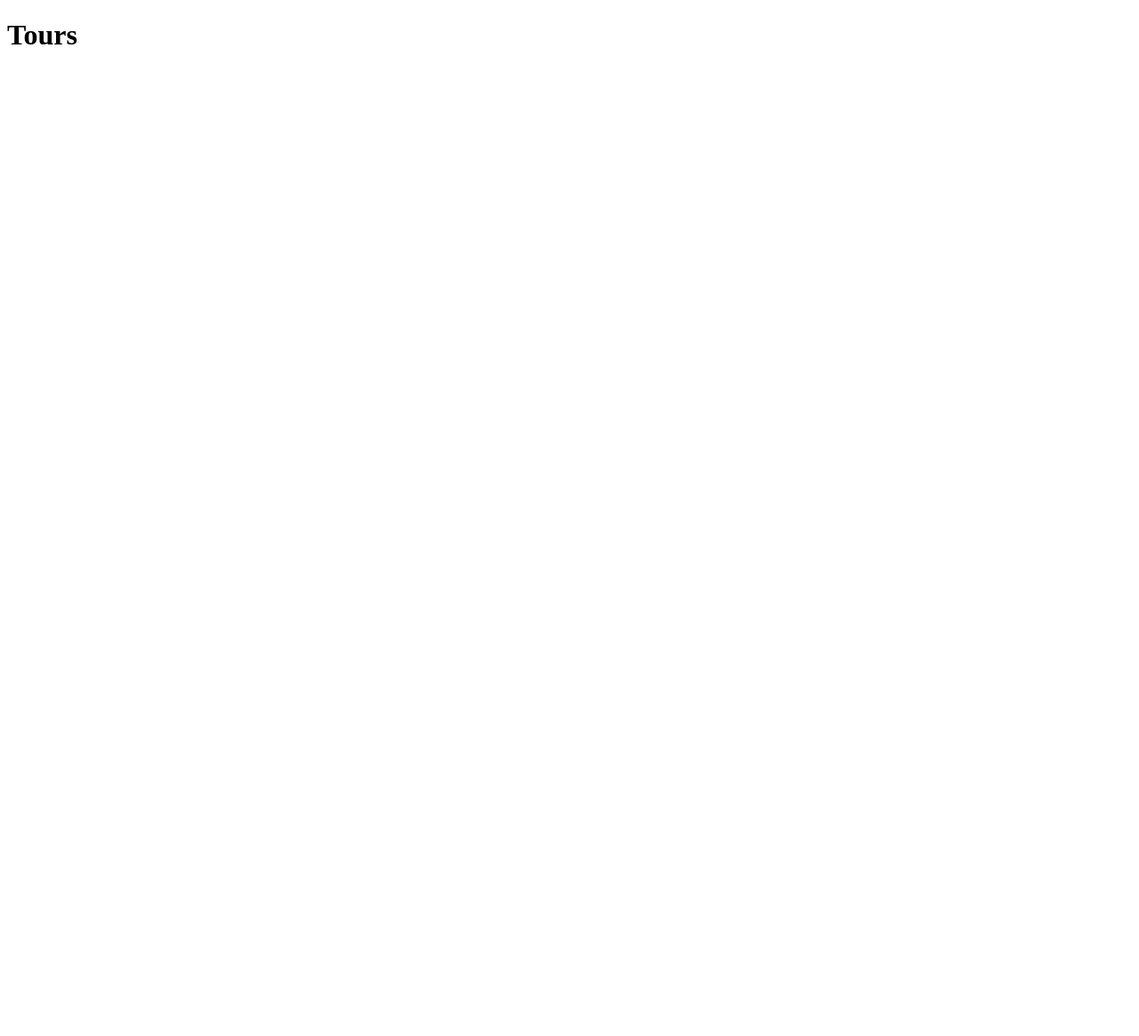
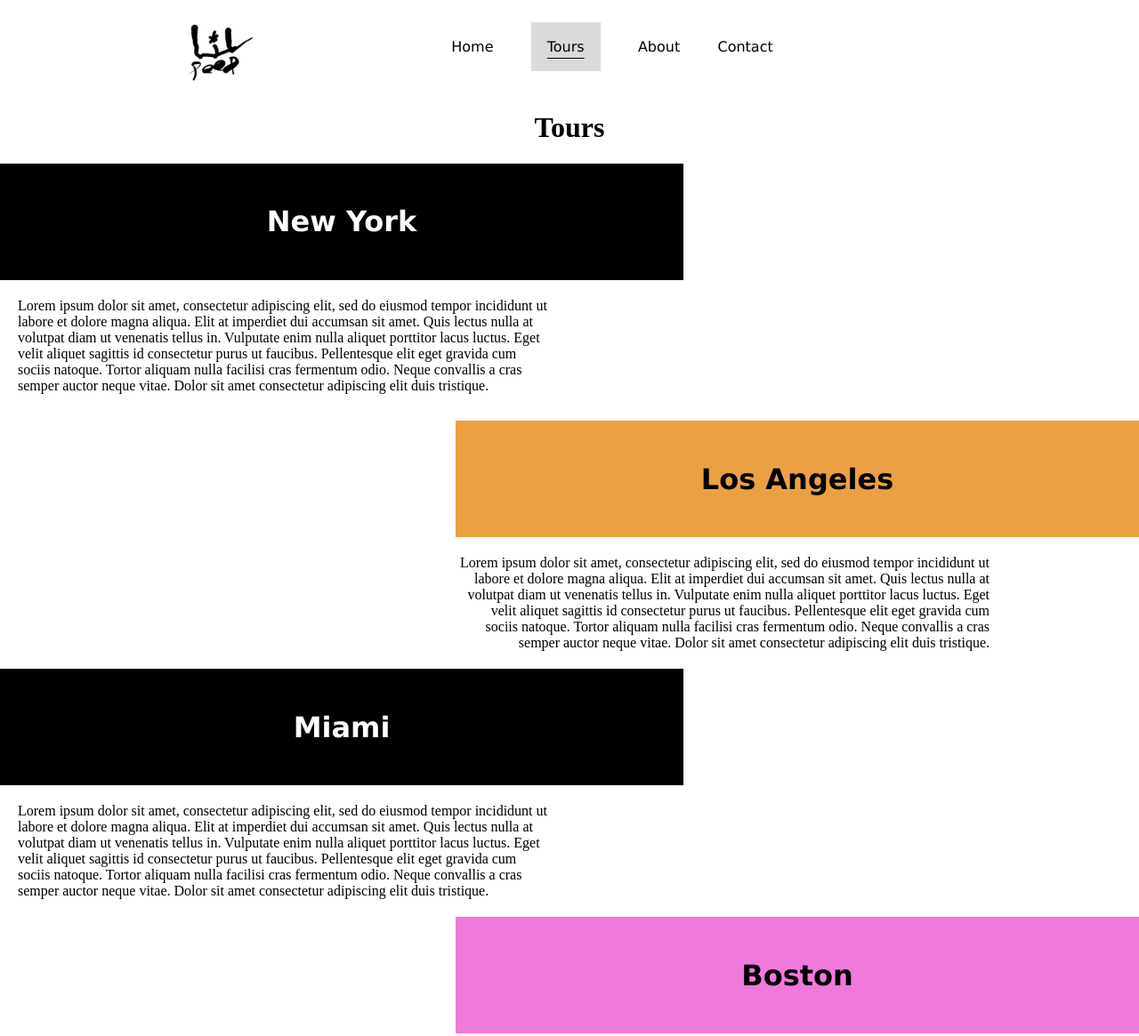
Before and after one commit to xTidewaterx/HTML-CSS_CA, a plain HTML site: page tours.html in a window 1280 px wide. Shown: the top 1165 px of the page at 89% size. Before the commit the page ends 800 px from the top, so only its background shows below. Drawn offline with Linux system fonts and the light colour scheme.

Commit message:
Update tours.html

```diff
--- a/tours.html
+++ b/tours.html
@@ -4,24 +4,93 @@
     <meta charset="UTF-8">
     <meta http-equiv="X-UA-Compatible" content="IE=edge">
     <meta name="viewport" content="width=device-width, initial-scale=1.0">
-    <meta name="description" content="Buy tickets for Lil Peep Shows." />
-    <title>Lil Peep | Tours</title>
+
+
+    <title>Lil Peep - Tours</title>
+
+
+    <link rel="stylesheet" href="css/style.css">
+
+    <link rel="stylesheet" href="css/media.css">
+    <link rel="stylesheet" href="css/tours.css">
+
+    <script src="https://kit.fontawesome.com/b318972c4d.js" crossorigin="anonymous"></script>
+
+
+
 </head>
 <body>
 
 
-    <h1>Tours</h1>
+    <header>
+        <a href="index.html" class="logo"> <img src="images/lilPeepLogo200kb.png" id="logo" alt="the artist lil peeps handwritten name"></a>
+        <label for="hamburger-menu"><i class="fas fa-bars"></i></label>
+        <input type="checkbox" id="hamburger-menu" />
+        <nav>
+
+            <ul>
+
+
+                <li id="leftLi">
+                    <a href="index.html" >Home</a>
+
+                </li>
+
+                <li>
+                    <a href="tours.html" class="active">Tours</a>
+                </li>
+
+
+                <li>
+                    <a href="about.html" >About</a>
+                </li>
+
+
+                <li id="rightLi">
+                    <a href="contact.html">Contact</a>
+                </li>
 
 
 
+            </ul>
+        </nav>
 
-    <h2></h2>
+    </header>
 
-    <h2></h2>
 
-    <h2></h2>
+    <h1>Tours</h1>
+<div class="container">
 
-    <h2></h2>
+<div class="div1">
+    <h2 id="h2White">New York</h2> </div>
+
+    <p>Lorem ipsum dolor sit amet, consectetur adipiscing elit, sed do eiusmod tempor incididunt ut labore et dolore magna aliqua. Elit at imperdiet dui accumsan sit amet. Quis lectus nulla at volutpat diam ut venenatis tellus in. Vulputate enim nulla aliquet porttitor lacus luctus. Eget velit aliquet sagittis id consectetur purus ut faucibus. Pellentesque elit eget gravida cum sociis natoque. Tortor aliquam nulla facilisi cras fermentum odio. Neque convallis a cras semper auctor neque vitae. Dolor sit amet consectetur adipiscing elit duis tristique.</p>
+
+
+<div class="div2">
+    <h2>Los Angeles</h2>
+    </div>
+    <p>Lorem ipsum dolor sit amet, consectetur adipiscing elit, sed do eiusmod tempor incididunt ut labore et dolore magna aliqua. Elit at imperdiet dui accumsan sit amet. Quis lectus nulla at volutpat diam ut venenatis tellus in. Vulputate enim nulla aliquet porttitor lacus luctus. Eget velit aliquet sagittis id consectetur purus ut faucibus. Pellentesque elit eget gravida cum sociis natoque. Tortor aliquam nulla facilisi cras fermentum odio. Neque convallis a cras semper auctor neque vitae. Dolor sit amet consectetur adipiscing elit duis tristique.</p>
+
+</div>
+
+<div class="div3">
+    <h2 id="h2White">Miami</h2>
+    </div>
+    <p>Lorem ipsum dolor sit amet, consectetur adipiscing elit, sed do eiusmod tempor incididunt ut labore et dolore magna aliqua. Elit at imperdiet dui accumsan sit amet. Quis lectus nulla at volutpat diam ut venenatis tellus in. Vulputate enim nulla aliquet porttitor lacus luctus. Eget velit aliquet sagittis id consectetur purus ut faucibus. Pellentesque elit eget gravida cum sociis natoque. Tortor aliquam nulla facilisi cras fermentum odio. Neque convallis a cras semper auctor neque vitae. Dolor sit amet consectetur adipiscing elit duis tristique.</p>
+
+
+
+<div class="div4">
+    <h2>Boston</h2>
+    </div>
+    <p>Lorem ipsum dolor sit amet, consectetur adipiscing elit, sed do eiusmod tempor incididunt ut labore et dolore magna aliqua. Elit at imperdiet dui accumsan sit amet. Quis lectus nulla at volutpat diam ut venenatis tellus in. Vulputate enim nulla aliquet porttitor lacus luctus. Eget velit aliquet sagittis id consectetur purus ut faucibus. Pellentesque elit eget gravida cum sociis natoque. Tortor aliquam nulla facilisi cras fermentum odio. Neque convallis a cras semper auctor neque vitae. Dolor sit amet consectetur adipiscing elit duis tristique.</p>
+</div>
+
+</div>
+
+</div>
+
 
 </body>
 </html>
```
